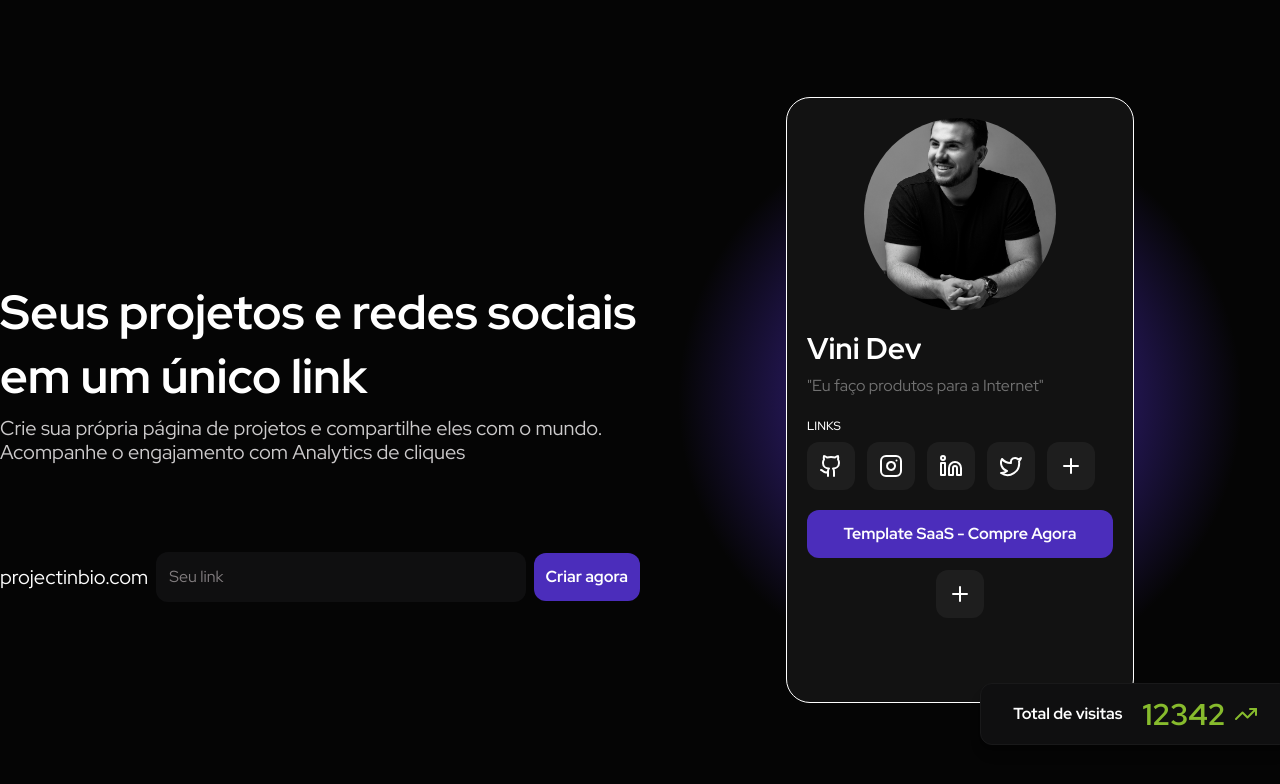
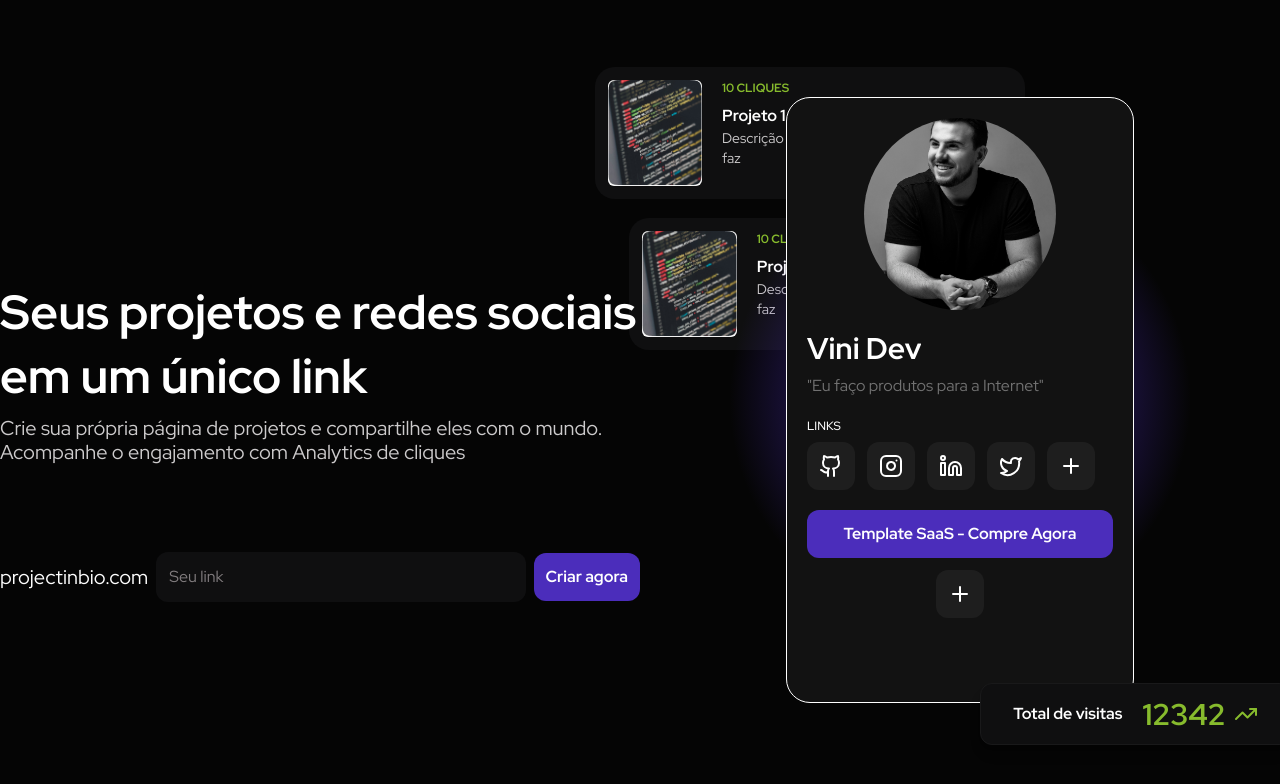
Before and after one commit to vinicfrancisco/project-in-bio, a Next.js app: page / in a window 1280 px wide. Shown: the top 784 px of the page. Built offline with nearby package versions, Linux system fonts and the light colour scheme.

Commit message:
feat: add product card

```diff
--- /dev/null
+++ b/src/app/components/commons/project-card.tsx
@@ -0,0 +1,31 @@
+import Image from "next/image";
+
+export default function ProjectCard() {
+  return (
+    <div className="w-[430px] h-[132px] flex gap-5 bg-background-secondary p-3 rounded-[20px] border border-transparent hover:border-border-secondary">
+      <div className="rounded-md overflow-hidden flex-shrink-0">
+        <Image
+          src="/project1.jpg"
+          alt="Projeto"
+          width={96}
+          height={96}
+          className="size-full object-cover"
+        />
+      </div>
+
+      <div className="flex flex-col gap-2">
+        <span className="uppercase text-xs font-bold text-accent-green">
+          10 Cliques
+        </span>
+
+        <div className="flex flex-col ">
+          <span className="text-white font-bold">Projeto 1</span>
+
+          <span className="text-content-body text-sm">
+            Descrição super detalhada do que o projeto faz
+          </span>
+        </div>
+      </div>
+    </div>
+  );
+}
--- a/src/app/components/landing-page/hero.tsx
+++ b/src/app/components/landing-page/hero.tsx
@@ -1,3 +1,4 @@
+import ProjectCard from "../commons/project-card";
 import TotalVisits from "../commons/total-visits";
 import UserCard from "../commons/user-card";
 import Button from "../ui/button";
@@ -24,7 +25,7 @@
         </div>
       </div>
 
-      <div className="w-full flex items-center justify-center bg-[radial-gradient(circle_at_50%_50%,#4B2DBB,transparent_55%)]">
+      <div className="w-full flex items-center justify-center bg-[radial-gradient(circle_at_50%_50%,#4B2DBB,transparent_45%)]">
         <div className="relative">
           <UserCard />
 
@@ -33,11 +34,11 @@
           </div>
 
           <div className="absolute top-[20%] -left-[45%] -z-10">
-            {/* <ProjectCard /> */}
+            <ProjectCard />
           </div>
 
           <div className="absolute -top-[5%] -left-[55%] -z-10">
-            {/* <ProjectCard /> */}
+            <ProjectCard />
           </div>
         </div>
       </div>
```
